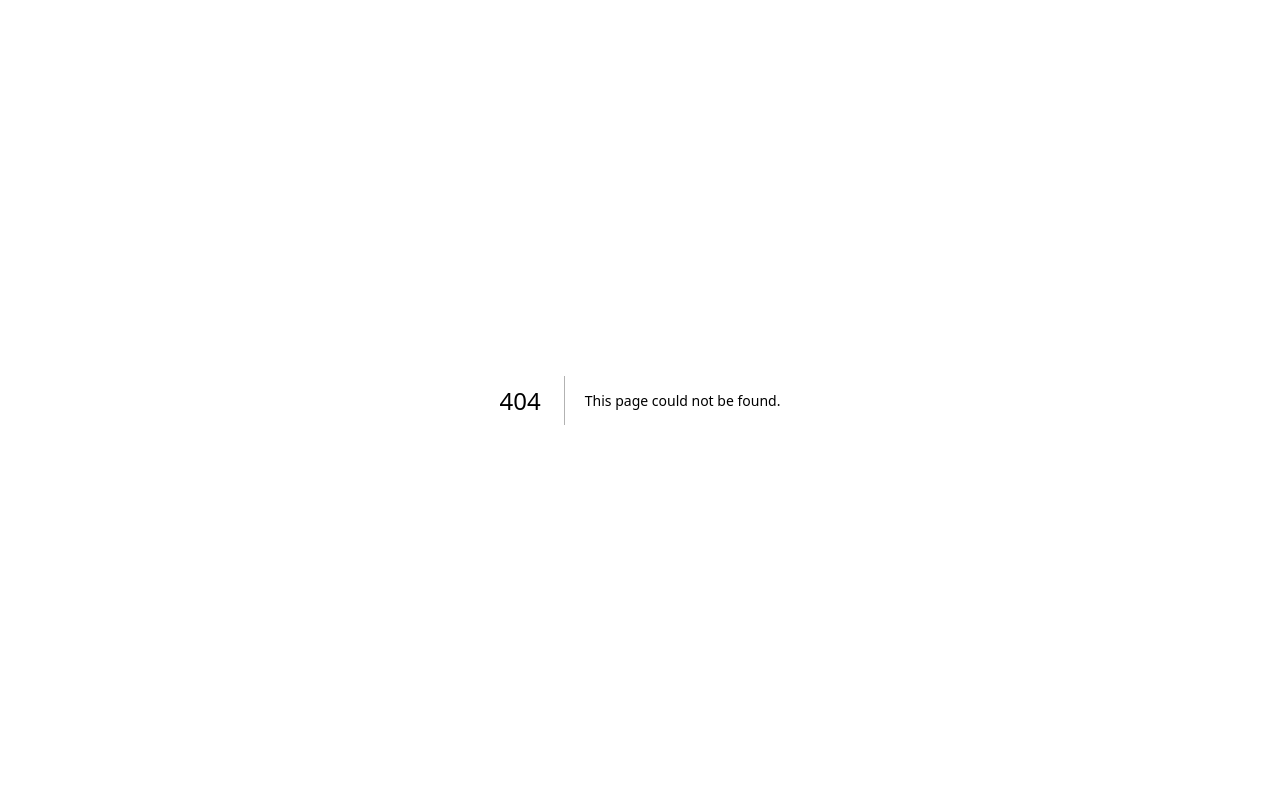
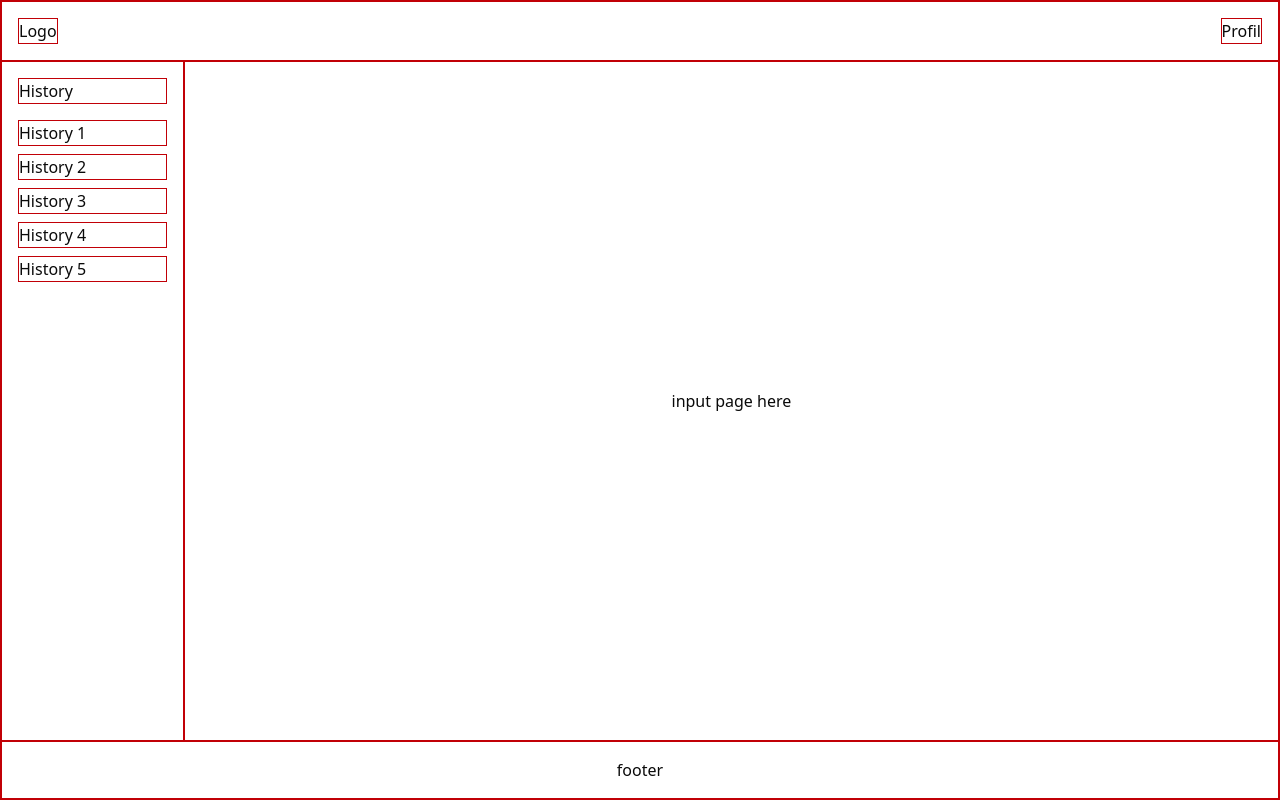
Before and after one commit to elhazen98/biarnyadar, a Next.js app: page /input in a window 1280 px wide. Before the commit this address had no page. Built offline with nearby package versions, Linux system fonts and the light colour scheme.

Commit message:
feat/add-main-layout

```diff
--- /dev/null
+++ b/src/app/(mainlayout)/_components/footer.js
@@ -0,0 +1,7 @@
+export const Footer = () => {
+    return (
+        <footer className="w-full p-4 flex justify-center border-1 border-red-700">
+            footer
+        </footer>
+    );
+};
--- /dev/null
+++ b/src/app/(mainlayout)/_components/header.js
@@ -0,0 +1,8 @@
+export const Header = () => {
+    return (
+        <header className="w-full p-4 flex justify-between border-1 border-red-700">
+            <div className="border-1 border-red-700">Logo</div>
+            <div className="border-1 border-red-700">Profil</div>
+        </header>
+    );
+};
--- /dev/null
+++ b/src/app/(mainlayout)/input/page.js
@@ -0,0 +1,3 @@
+export default async function Page() {
+    return <div>input page here</div>;
+}
--- /dev/null
+++ b/src/app/(mainlayout)/layout.js
@@ -0,0 +1,47 @@
+// import { auth } from "@/libs/auth";
+
+import { Footer } from "./_components/footer";
+import { Header } from "./_components/header";
+
+export default async function Layout({ children }) {
+    // const session = await auth();
+    // if (!session) {
+    //     redirect("/login");
+    // }
+
+    // const results = await prisma.results.findMany();
+
+    return (
+        <div className="h-screen border-1 border-red-700 flex flex-col justify-between">
+            <Header />
+            <div className="flex h-full">
+                <div className="max-w-md w-1/6 border-1 border-red-700">
+                    <div className="p-4 h-full space-y-4">
+                        <div className="border-1 border-red-700">History</div>
+                        <div className="space-y-2">
+                            <div className="border-1 border-red-700">
+                                History 1
+                            </div>
+                            <div className="border-1 border-red-700">
+                                History 2
+                            </div>
+                            <div className="border-1 border-red-700">
+                                History 3
+                            </div>
+                            <div className="border-1 border-red-700">
+                                History 4
+                            </div>
+                            <div className="border-1 border-red-700">
+                                History 5
+                            </div>
+                        </div>
+                    </div>
+                </div>
+                <div className="w-full flex items-center justify-center border-1 border-red-700">
+                    {children}
+                </div>
+            </div>
+            <Footer />
+        </div>
+    );
+}
--- /dev/null
+++ b/src/app/(mainlayout)/result/page.js
@@ -0,0 +1,3 @@
+export default async function Page() {
+    return <div>result page here</div>;
+}
```
